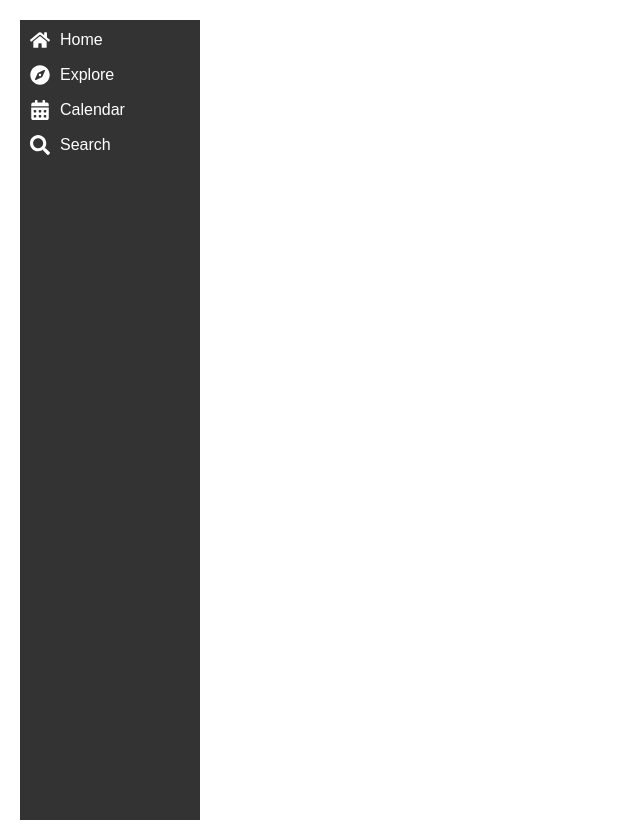
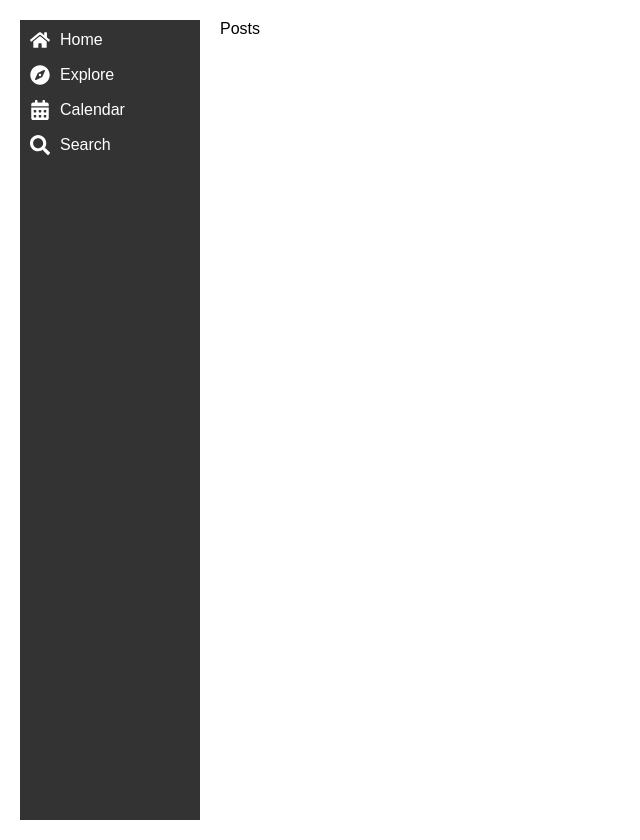
Before and after one commit to P0k3rf4ce/UTMClubHub, a React (Create React App) app: page / in a window 1280 px wide. Shown: the whole page, without its empty margins (0-640 px from the left). Built offline with nearby package versions, Linux system fonts and the light colour scheme.

Commit message:
Arrange Navbar, Post bar in a row

```diff
--- a/src/App.js
+++ b/src/App.js
@@ -1,11 +1,13 @@
 import { useState } from "react";
 import Navbar from "./User Interface/Navbar";
+import AllPosts from "./User Interface/Post";
 
 
 export default function App() {
   return (
-    <div>
+    <div className="row">
       <Navbar />
+      <AllPosts/>
     </div>
   );
 }
--- a/src/User Interface/Post.js
+++ b/src/User Interface/Post.js
@@ -1,4 +1,5 @@
 import React from 'react';
+import { useState } from "react";
 
 export function PostComments() {
     return (
@@ -10,6 +11,6 @@ export default function Post() {
     const [commentsHidden, setCommentsHidden] = useState(true);
 
     return (
-        <div></div>
+        <div>Posts</div>
     );
 };
--- a/src/styles.css
+++ b/src/styles.css
@@ -56,35 +56,7 @@ body {
   padding: 0;
 }
 
-.square {
-  background: #fff;
-  border: 1px solid #999;
-  float: left;
-  font-size: 24px;
-  font-weight: bold;
-  line-height: 34px;
-  height: 34px;
-  margin-right: -1px;
-  margin-top: -1px;
-  padding: 0;
-  text-align: center;
-  width: 34px;
+.row {
+  display: flex; /* This arranges child elements in a row */
+  gap: 20px; /* Optional: Adds space between elements */
 }
-
-.board-row:after {
-  clear: both;
-  content: '';
-  display: table;
-}
-
-.status {
-  margin-bottom: 10px;
-}
-.game {
-  display: flex;
-  flex-direction: row;
-}
-
-.game-info {
-  margin-left: 20px;
-}
```
